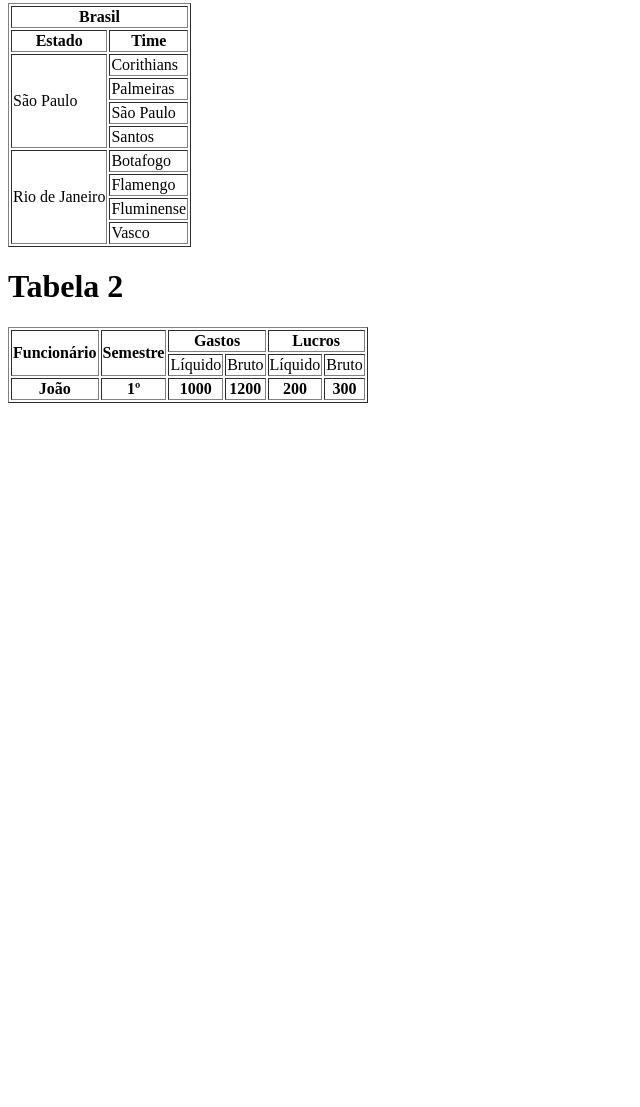
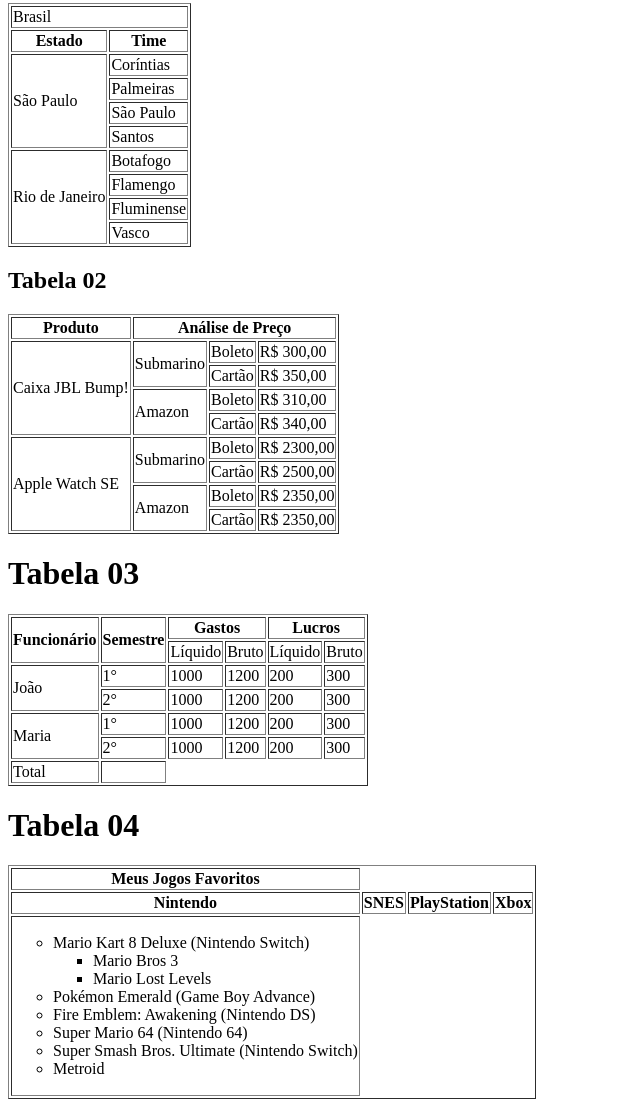
Before and after one commit to AstrxGuilher/CC1N-CSW-26, a plain HTML site: page aula06/inext.html in a window 1280 px wide. Shown: the part 77-1184 px from the top of the page, without its empty margins (0-640 px from the left). Before the commit the page ends 800 px from the top, so only its background shows below. Drawn offline with Linux system fonts and the light colour scheme.

Commit message:
inext.html
Updated the HTML structure and content of the tables, including improved formatting and corrected team names.

```diff
--- a/aula06/inext.html
+++ b/aula06/inext.html
@@ -4,37 +4,94 @@
 <head>
     <meta charset="UTF-8">
     <meta name="viewport" content="width=device-width, initial-scale=1.0">
-    <title>Desafios das tabelas</title>
+    <title>Desafios das Tabelas</title>
 </head>
-<h1>Tabela 1</h1>
 
 <body>
+    <h1>Tabela 01</h1>
     <table border="1">
         <tr>
-            <th colspan="2">Brasil</th>
+            <td colspan="2">Brasil</td>
         </tr>
+        <tr>
             <th>Estado</th>
             <th>Time</th>
+        </tr>
         <tr>
             <td rowspan="4">São Paulo</td>
-            <td>Corithians</td>
+            <td>Coríntias</td>
         </tr>
+        <tr>
             <td>Palmeiras</td>
+        </tr>
         <tr>
             <td>São Paulo</td>
         </tr>
+        <tr>
             <td>Santos</td>
+        </tr>
         <tr>
             <td rowspan="4">Rio de Janeiro</td>
             <td>Botafogo</td>
         </tr>
+        <tr>
             <td>Flamengo</td>
+        </tr>
         <tr>
             <td>Fluminense</td>
         </tr>
+        <tr>
             <td>Vasco</td>
+        </tr>
     </table>
-    <h1>Tabela 2</h1>
+
+    <h2>Tabela 02</h2>
+    <table border="1">
+        <tr>
+            <th>Produto</th>
+            <th colspan="3">Análise de Preço</th>
+        </tr>
+        <tr>
+            <td rowspan="4">Caixa JBL Bump!</td>
+            <td rowspan="2">Submarino</td>
+            <td>Boleto</td>
+            <td>R$ 300,00</td>
+        </tr>
+        <tr>
+            <td>Cartão</td>
+            <td>R$ 350,00</td>
+        </tr>
+        <tr>
+            <td rowspan="2">Amazon</td>
+            <td>Boleto</td>
+            <td>R$ 310,00</td>
+        </tr>
+        <tr>
+            <td>Cartão</td>
+            <td>R$ 340,00</td>
+        </tr>
+        <tr>
+            <td rowspan="4">Apple Watch SE</td>
+            <td rowspan="2">Submarino</td>
+            <td>Boleto</td>
+            <td>R$ 2300,00</td>
+        </tr>
+        <tr>
+            <td>Cartão</td>
+            <td>R$ 2500,00</td>
+        </tr>
+        <tr>
+            <td rowspan="2">Amazon</td>
+            <td>Boleto</td>
+            <td>R$ 2350,00</td>
+        </tr>
+        <tr>
+            <td>Cartão</td>
+            <td>R$ 2350,00</td>
+        </tr>
+    </table>
+
+    <h1>Tabela 03</h1>
     <table border="1">
         <tr>
             <th rowspan="2">Funcionário</th>
@@ -49,14 +106,68 @@
             <td>Bruto</td>
         </tr>
         <tr>
-            <th rowspan="2">João</th>
-            <th>1º</th>
-            <th>1000</th>
-            <th>1200</th>
-            <th>200</th>
-            <th>300</th>
+            <td rowspan="2">João</td>
+            <td>1°</td>
+            <td>1000</td>
+            <td>1200</td>
+            <td>200</td>
+            <td>300</td>
         </tr>
+        <tr>
+            <td>2°</td>
+            <td>1000</td>
+            <td>1200</td>
+            <td>200</td>
+            <td>300</td>
+        </tr>
+        <tr>
+            <td rowspan="2">Maria</td>
+            <td>1°</td>
+            <td>1000</td>
+            <td>1200</td>
+            <td>200</td>
+            <td>300</td>
+        </tr>
+        <tr>
+            <td>2°</td>
+            <td>1000</td>
+            <td>1200</td>
+            <td>200</td>
+            <td>300</td>
+        </tr>
+        <tfoot>
+            <td>Total</td>
+            <td colspan=""></td>
 
+        </tfoot>
+    </table>
+
+    <h1>Tabela 04</h1>
+    <table border="1">
+        <tr>
+            <th>Meus Jogos Favoritos</th>
+        </tr>
+        <tr>
+            <th>Nintendo</th>
+            <th>SNES</th>
+            <th>PlayStation</th>
+            <th>Xbox</th>
+        </tr>
+        <tr>
+            <td>
+                <ul type="circle">
+                    <li>Mario Kart 8 Deluxe (Nintendo Switch) <ul type="square">
+                        <li>Mario Bros 3</li>
+                        <li>Mario Lost Levels</li>
+                    </ul></li>
+                    <li>Pokémon Emerald (Game Boy Advance)</li>
+                    <li>Fire Emblem: Awakening (Nintendo DS)</li>
+                    <li>Super Mario 64 (Nintendo 64)</li>
+                    <li>Super Smash Bros. Ultimate (Nintendo Switch)</li>
+                    <li>Metroid</li>
+                </ul>
+            </td>
+        </tr>
     </table>
 </body>
 
```
Lines whose indentation alone changed are shown as unchanged.
